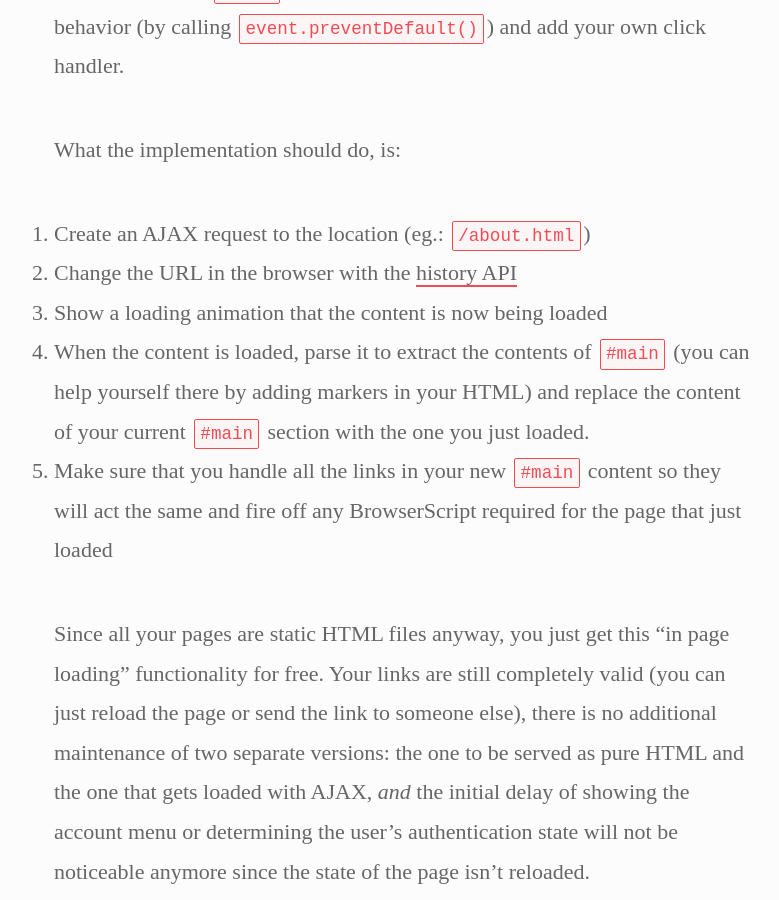
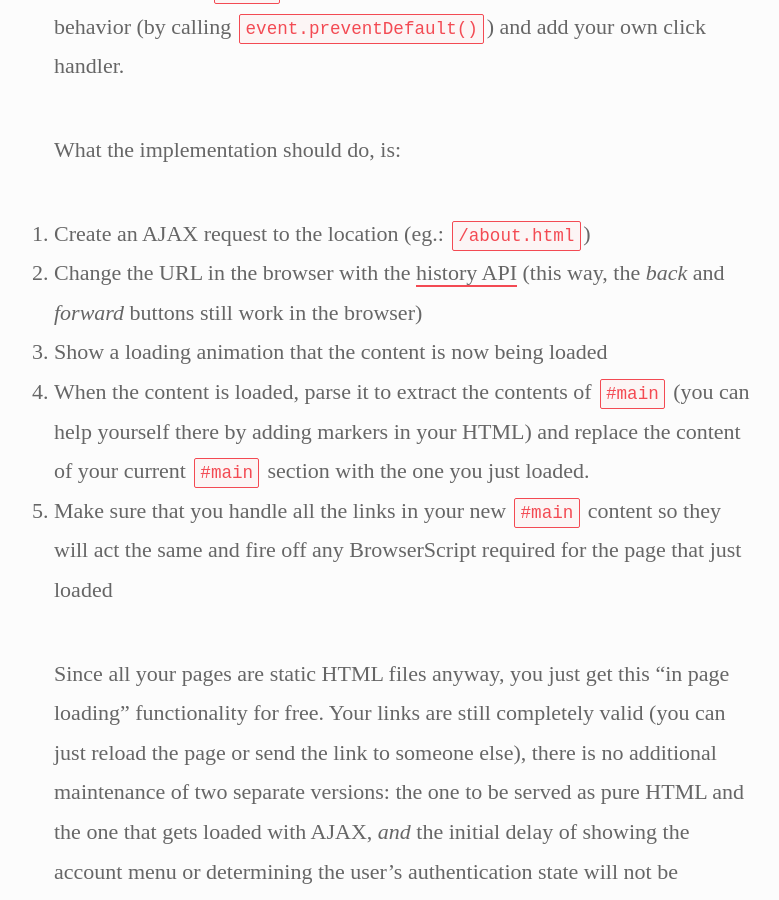
Before and after one commit to enyo/enyo.github.io, a Jekyll site: the page built from _posts/2000-01-01-stateless-html.md, in a window 1280 px wide and 900 px high, scrolled down 9626 px. Shown: the whole window, without its empty margins (236-1015 px from the left). Built offline with Jekyll 4.4.1, drawn with Linux system fonts in a browser that asks for light colours; Markdown is read by kramdown in place of the engine named in the settings; comment, search, counter and statistics services are not loaded.

Commit message:
Added info about back & forward

```diff
--- a/_posts/2000-01-01-stateless-html.md
+++ b/_posts/2000-01-01-stateless-html.md
@@ -145,7 +145,7 @@ You then attach a `click` event handler on those links, “disable” the defaul
 What the implementation should do, is:
 
 1. Create an AJAX request to the location (eg.: `/about.html`)
-2. Change the URL in the browser with the [history API](https://developer.mozilla.org/en-US/docs/Web/Guide/API/DOM/Manipulating_the_browser_history)
+2. Change the URL in the browser with the [history API](https://developer.mozilla.org/en-US/docs/Web/Guide/API/DOM/Manipulating_the_browser_history) (this way, the _back_ and _forward_ buttons still work in the browser)
 3. Show a loading animation that the content is now being loaded
 4. When the content is loaded, parse it to extract the contents of `#main` (you can help yourself there by adding markers in your HTML) and replace the content of your current `#main` section with the one you just loaded.
 5. Make sure that you handle all the links in your new `#main` content so they will act the same and fire off any BrowserScript required for the page that just loaded
```
